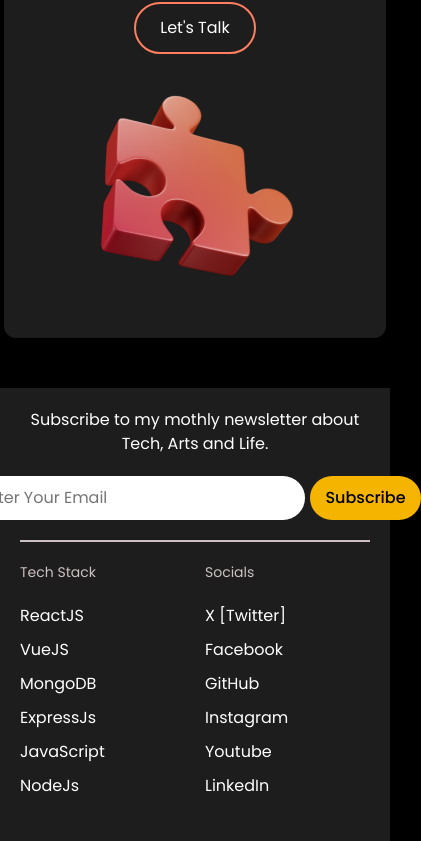
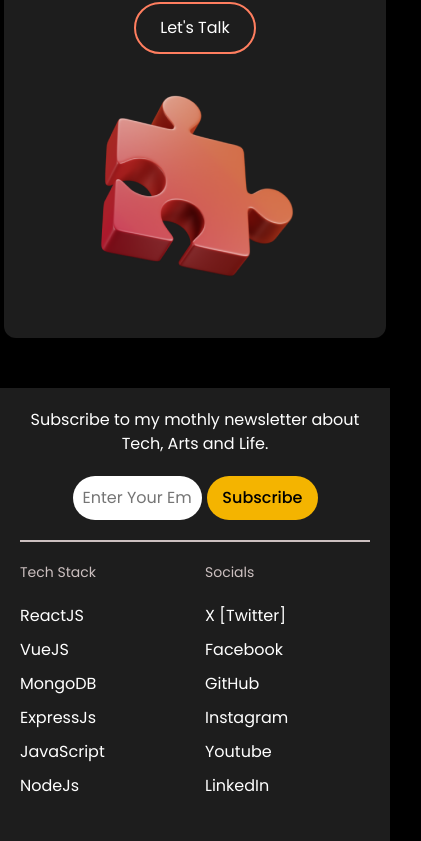
Before and after one commit to dev-philips/portfolio, a React (Vite) app: page / in a window 390 px wide. Shown: the part 1889-2730 px from the top of the page, 421 px wide, since content can reach past the window. Built offline with nearby package versions, Linux system fonts and the light colour scheme; no server answers; a web font is replaced by a local one.

Commit message:
first today

```diff
--- a/src/components/OneProjects.jsx
+++ b/src/components/OneProjects.jsx
@@ -25,7 +25,7 @@ const OneProject = ({ project }) => {
 
         <div>
           <p>{ project.name }
-            <span><i className='bx bxs-chevron-right'></i></span>
+            <span>{ project.inProgress ? (<><i style={{color: 'greenyellow'}} className='bx bx-loader'></i></>) : '' } <i className='bx bxs-chevron-right'></i></span>
           </p>
           <span>{ project.stack }</span>
 
--- a/src/css/footer.css
+++ b/src/css/footer.css
@@ -223,6 +223,6 @@
   }
 
   .footer-top form input {
-    /* width: 80% !important; */
+    width: 60% !important;
   }
 }
--- a/src/css/one-project-page-comp.css
+++ b/src/css/one-project-page-comp.css
@@ -14,6 +14,7 @@
   display: flex;
   justify-content: center;
   align-items: center;
+  color: white !important;
 }
 
 .one-project-page .top-level img {
```
